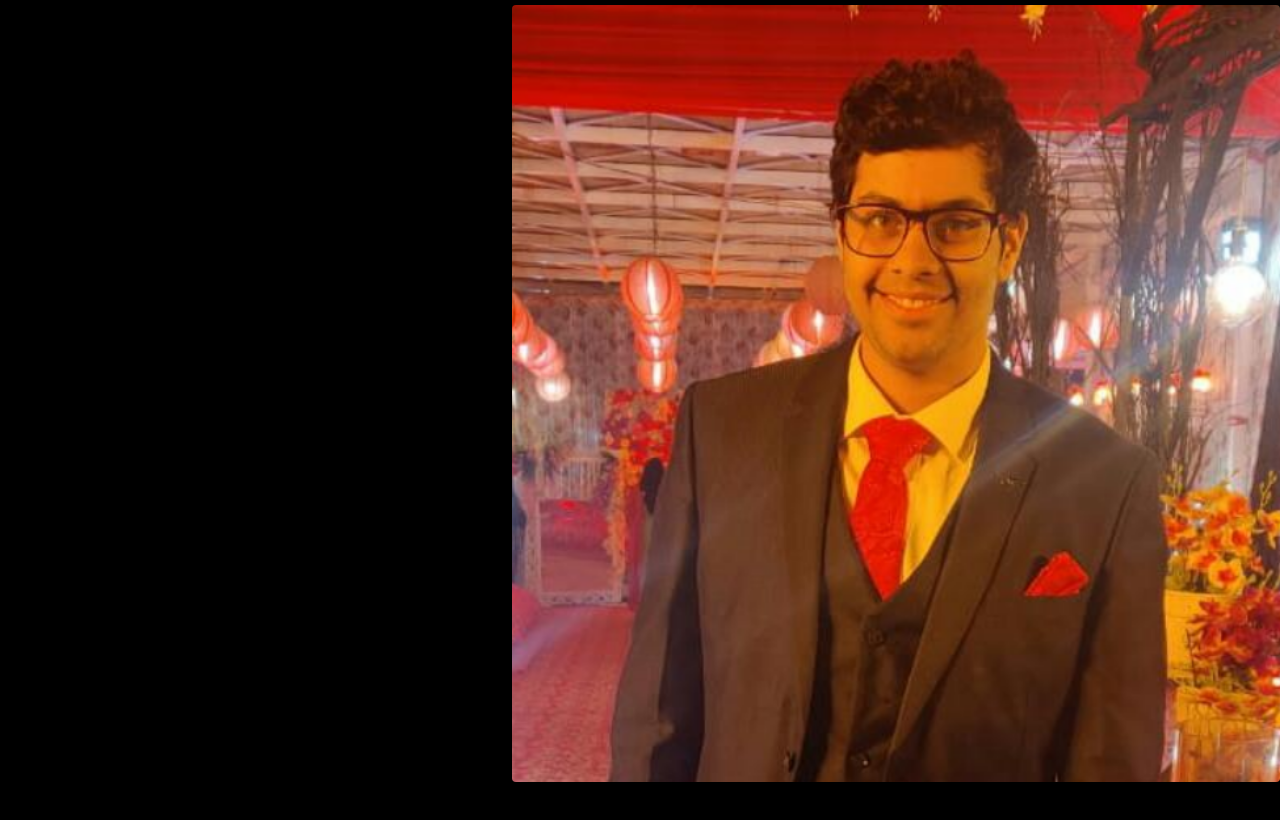
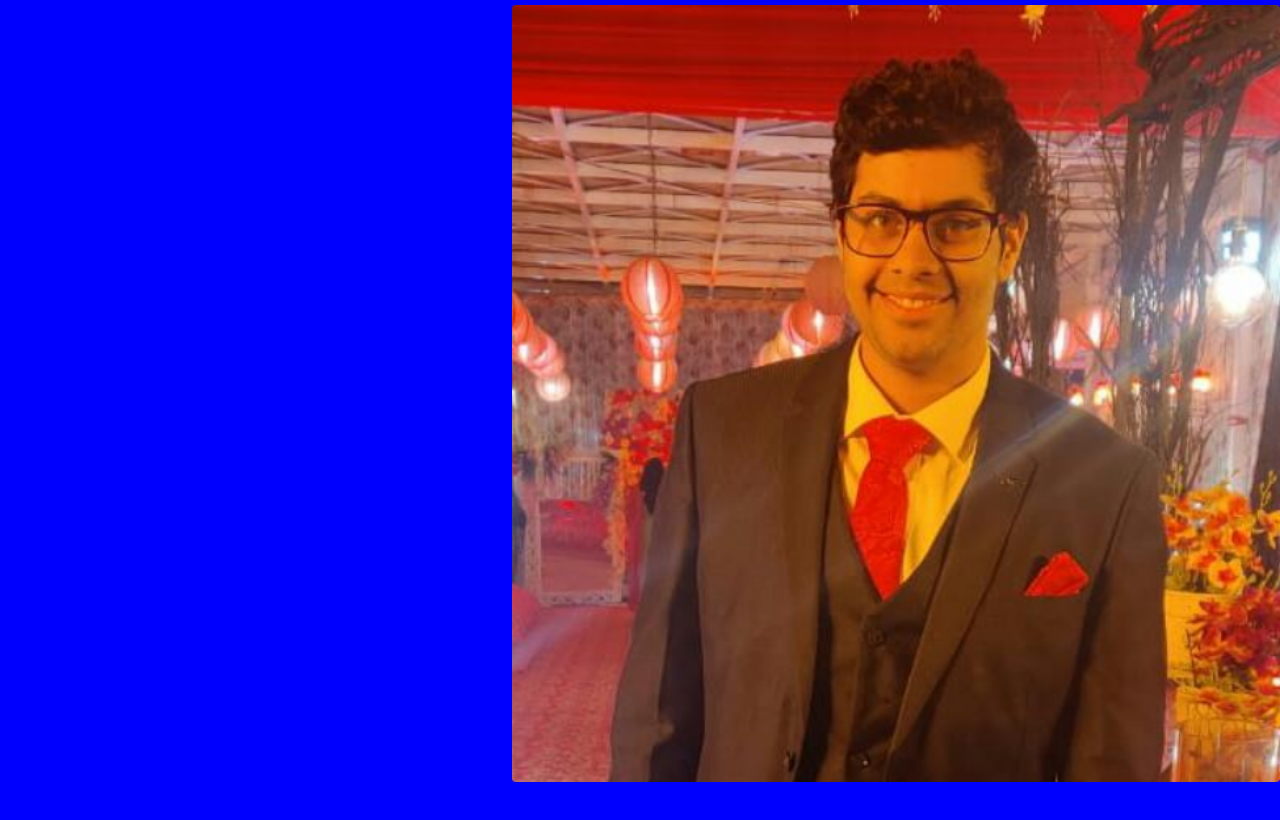
Before and after one commit to dakshisdaksh/dakshisdaksh, a plain HTML site: page index.html in a window 1280 px wide. Shown: the part 50-870 px from the top of the page. Drawn offline with nearby package versions, Linux system fonts and the light colour scheme; a script that the page names is missing.

Commit message:
Update index.css

```diff
--- a/index.css
+++ b/index.css
@@ -1,5 +1,5 @@
 :root {
-  --primary: black;
+  --primary: blue;
   --secondary: yellow;
 }
 /* reset */
```
